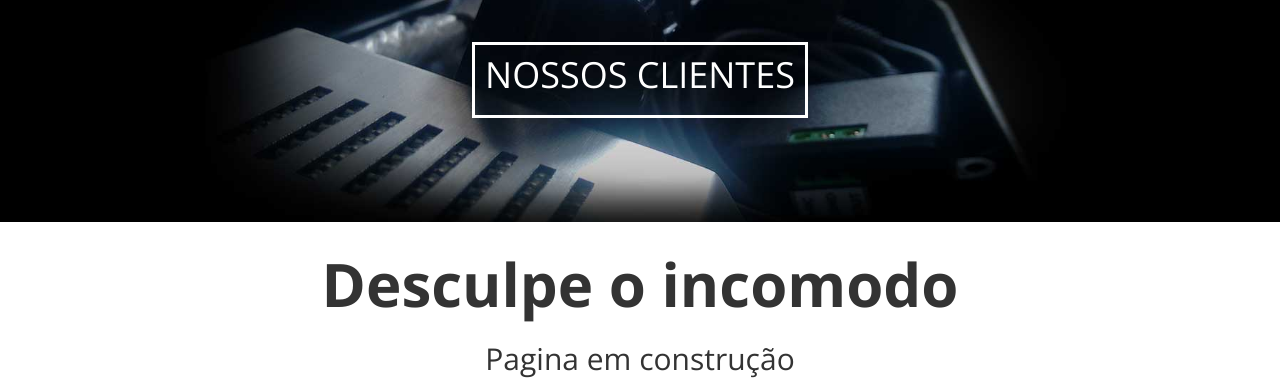
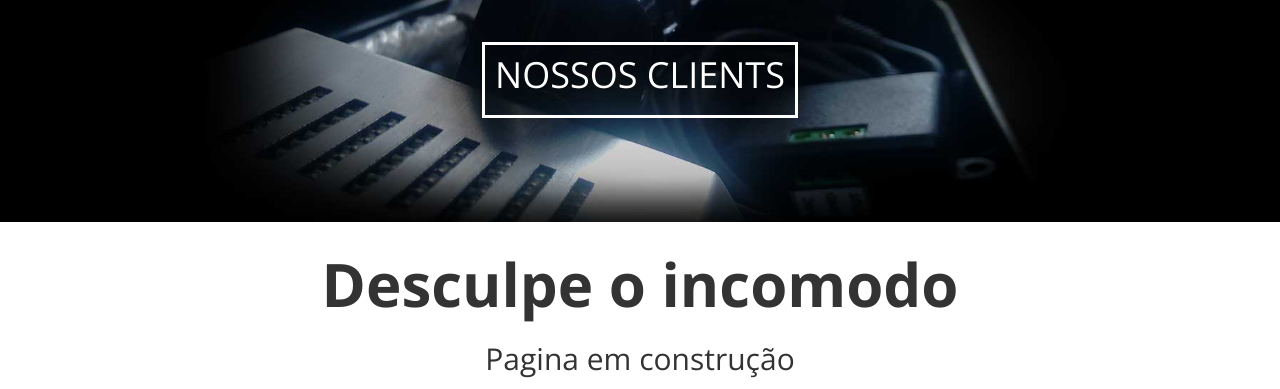
Before and after one commit to rahmai/omega2, a website: page clientes.html in a window 1280 px wide. Shown: the part 93-482 px from the top of the page. Drawn offline with nearby package versions, Linux system fonts and the light colour scheme.

Commit message:
testando git

```diff
--- a/clientes.html
+++ b/clientes.html
@@ -49,7 +49,7 @@
 						</a>
 				</div>
 
-				<h1><p>Nossos Clientes</p></h1>
+				<h1><p>Nossos Clients</p></h1>
 			</div>
 
 		</header>
```
